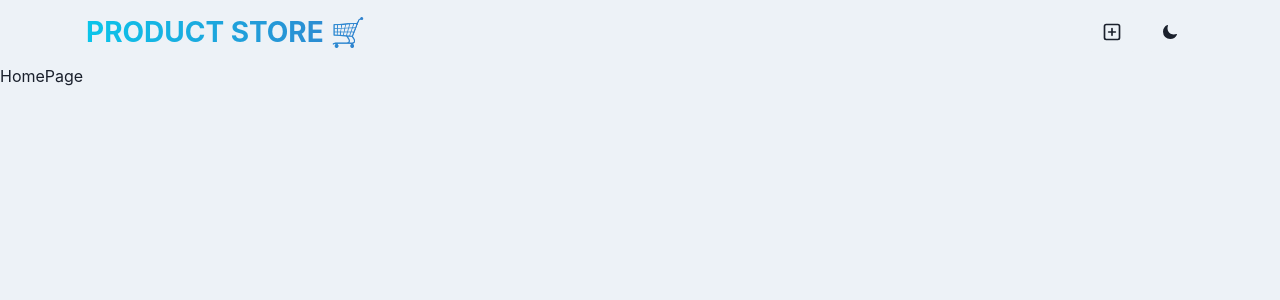
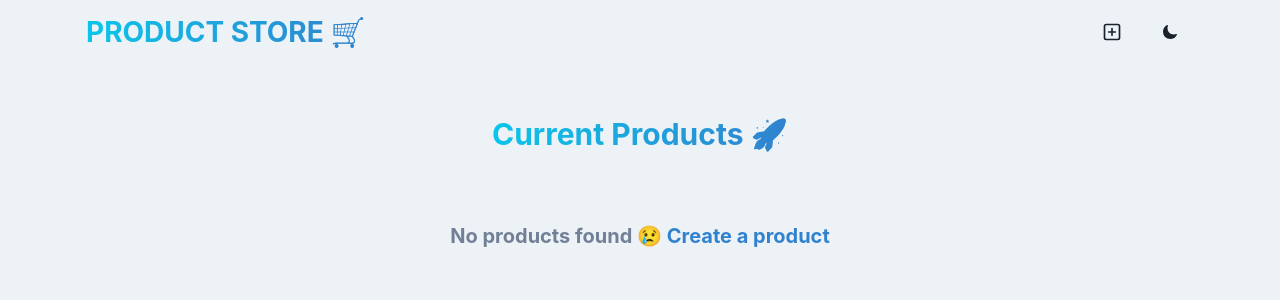
Before and after one commit to Kris1027/mern-crash-course, a React (Vite) app in the folder frontend/: page / in a window 1280 px wide. Shown: the top 300 px of the page. Built offline with nearby package versions, Linux system fonts and the light colour scheme.

Commit message:
build home page layout

```diff
--- a/frontend/src/pages/HomePage.jsx
+++ b/frontend/src/pages/HomePage.jsx
@@ -1,5 +1,41 @@
+import { Container, SimpleGrid, Text, VStack } from '@chakra-ui/react';
+import { Link } from 'react-router-dom';
+
 const HomePage = () => {
-    return <div>HomePage</div>;
+    return (
+        <Container maxW='container.xl' py={12}>
+            <VStack spacing={8}>
+                <Text
+                    fontSize={'30'}
+                    fontWeight={'bold'}
+                    bgGradient={'linear(to-r, cyan.400, blue.500)'}
+                    bgClip={'text'}
+                    textAlign={'center'}
+                >
+                    Current Products 🚀
+                </Text>
+
+                <SimpleGrid
+                    columns={{
+                        base: 1,
+                        md: 2,
+                        lg: 3,
+                    }}
+                    spacing={10}
+                    w={'full'}
+                ></SimpleGrid>
+
+                <Text fontSize='xl' textAlign={'center'} fontWeight='bold' color='gray.500'>
+                    No products found 😢{' '}
+                    <Link to={'/create'}>
+                        <Text as='span' color='blue.500' _hover={{ textDecoration: 'underline' }}>
+                            Create a product
+                        </Text>
+                    </Link>
+                </Text>
+            </VStack>
+        </Container>
+    );
 };
 
 export default HomePage;
```
